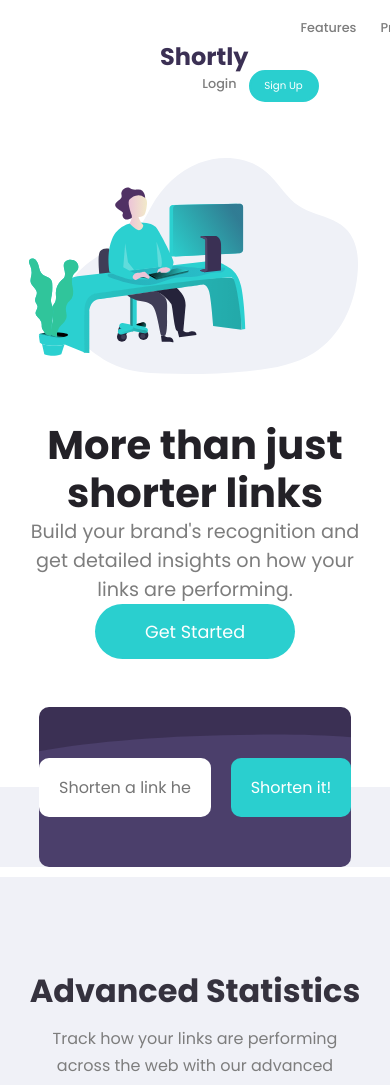
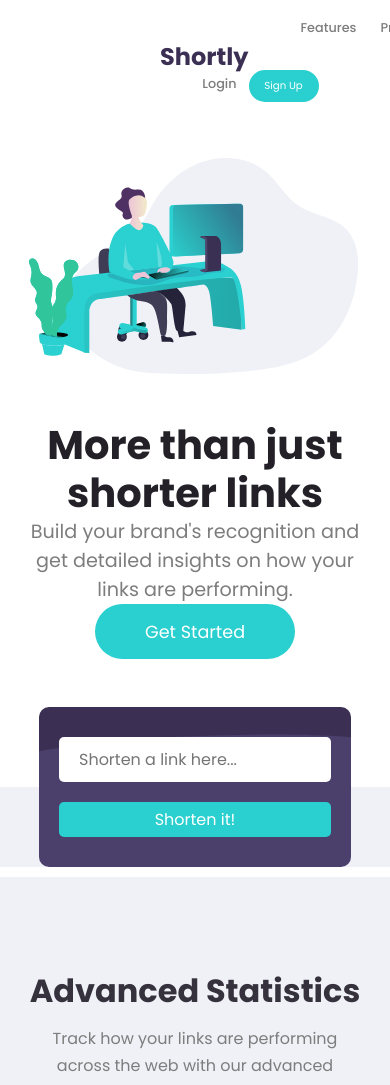
Before and after one commit to yirano/react-api_lp, a React (Create React App) app: page / in a window 390 px wide. Shown: the top 1085 px of the page. Built offline with nearby package versions, Linux system fonts and the light colour scheme.

Commit message:
Adjust text-input sizes and position on responsive

```diff
--- a/src/components/jumbotron/jumbotron.scss
+++ b/src/components/jumbotron/jumbotron.scss
@@ -121,5 +121,18 @@
 				order: 1;
 			}
 		}
+
+		.bottom-jumbotron {
+			flex-flow: column;
+			padding: 20px;
+			input {
+				border-radius: 5px;
+				&[type="text"],
+				&[type="submit"] {
+					width: 100%;
+					margin: 10px 0;
+				}
+			}
+		}
 	}
 }
```
